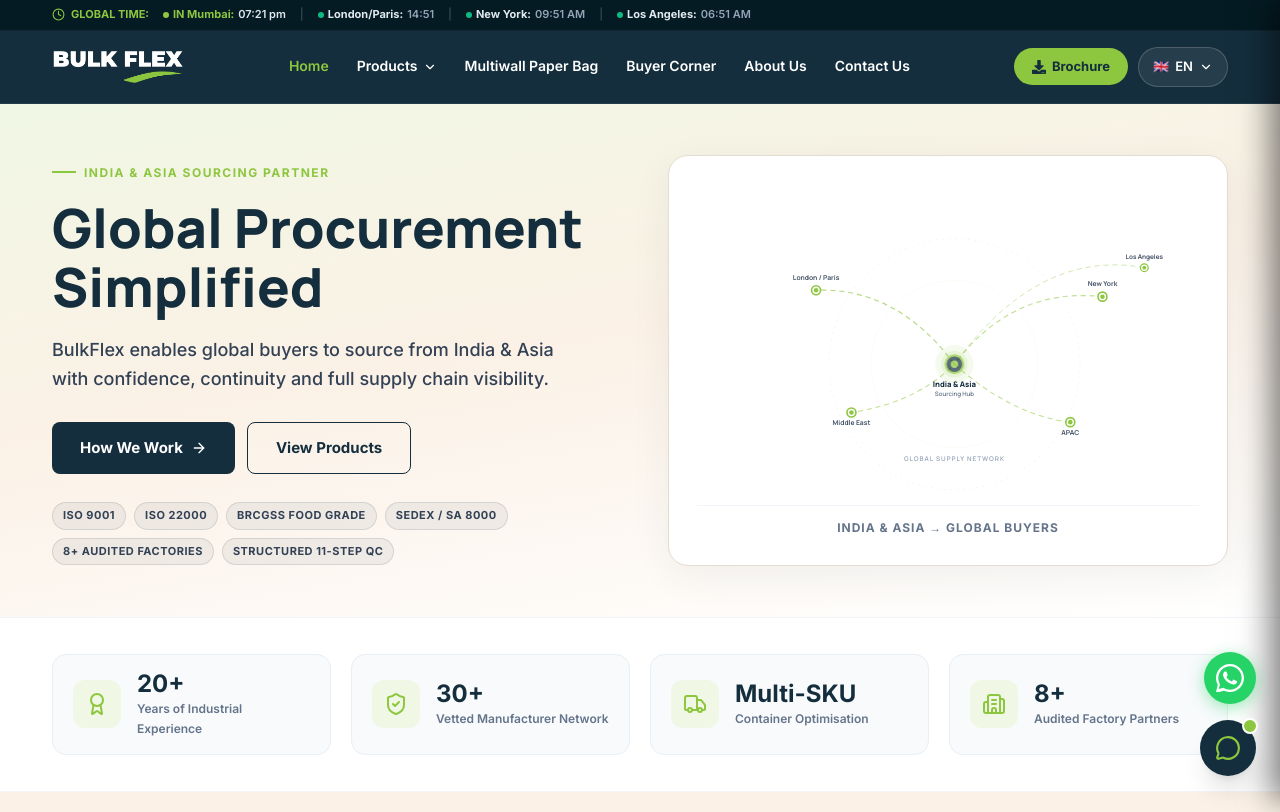
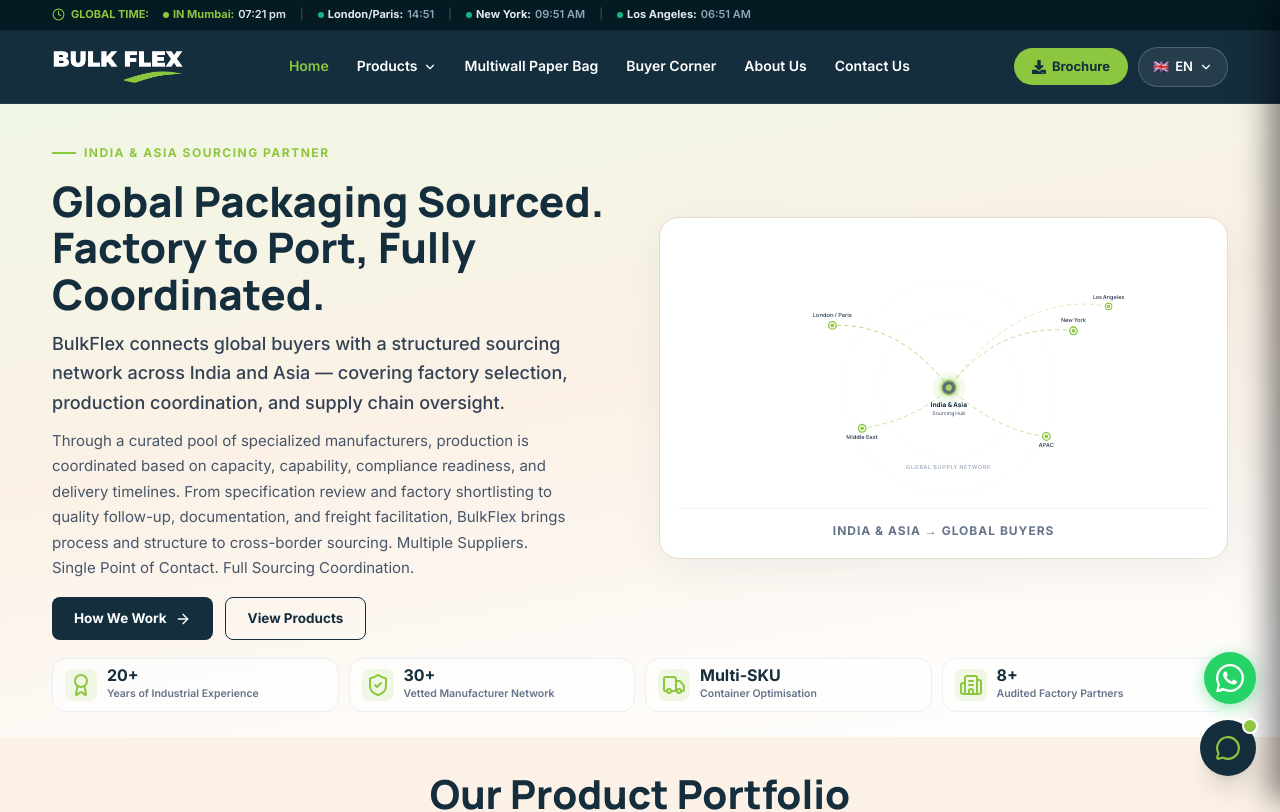
Before and after one commit to Shivam822600/bluxflex, a React (Vite) app: page / in a window 1280 px wide. Shown: the top 812 px of the page. Built offline with nearby package versions, Linux system fonts and the light colour scheme.

Commit message:
fix first thing

```diff
--- a/src/context/LanguageContext.jsx
+++ b/src/context/LanguageContext.jsx
@@ -17,9 +17,9 @@
 
     // Hero & Home Section
     heroTag: 'INDIA & ASIA SOURCING PARTNER',
-    heroTitle: 'Global Procurement Simplified',
-    heroDesc: 'BulkFlex enables global buyers to source from India & Asia with confidence, continuity and full supply chain visibility.',
-    heroDescSub1: '',
+    heroTitle: 'Global Packaging Sourced. Factory to Port, Fully Coordinated.',
+    heroDesc: 'BulkFlex connects global buyers with a structured sourcing network across India and Asia — covering factory selection, production coordination, and supply chain oversight.',
+    heroDescSub1: 'Through a curated pool of specialized manufacturers, production is coordinated based on capacity, capability, compliance readiness, and delivery timelines. From specification review and factory shortlisting to quality follow-up, documentation, and freight facilitation, BulkFlex brings process and structure to cross-border sourcing. Multiple Suppliers. Single Point of Contact. Full Sourcing Coordination.',
     heroDescSub2: '',
     heroTagline: '',
     heroCtaPrimary: 'How We Work',
--- a/src/pages/HomePage.jsx
+++ b/src/pages/HomePage.jsx
@@ -144,7 +144,7 @@
           transform-origin: 400px 280px;
         }
       `}</style>
-      <svg viewBox="0 0 780 480" style={{ width: '100%', height: 'auto', maxHeight: '360px' }} aria-label="BulkFlex Global Sourcing Network — India and Asia to global buyers">
+      <svg viewBox="0 0 780 480" style={{ width: '100%', height: 'auto', maxHeight: '260px' }} aria-label="BulkFlex Global Sourcing Network — India and Asia to global buyers">
 
         {/* Subtle background circle */}
         <circle cx="400" cy="280" r="195" fill="none" stroke="rgba(20,46,61,0.07)" strokeWidth="1.5" strokeDasharray="2 8" />
@@ -346,14 +346,14 @@
       ═══════════════════════════════════════════════════════════════════════ */}
       <section style={{
         background: 'linear-gradient(170deg, #F0F7E4 0%, #FBF1E6 45%, #FFFFFF 100%)',
-        paddingTop: 'clamp(32px, 4vw, 56px)',
-        paddingBottom: 'clamp(32px, 4vw, 52px)'
+        paddingTop: 'clamp(20px, 2.5vw, 36px)',
+        paddingBottom: 'clamp(16px, 2vw, 28px)'
       }}>
         <div className="container">
           <div style={{
             display: 'grid',
             gridTemplateColumns: 'repeat(auto-fit, minmax(300px, 1fr))',
-            gap: 'clamp(32px, 5vw, 56px)',
+            gap: 'clamp(24px, 3vw, 40px)',
             alignItems: 'center'
           }}>
 
@@ -378,12 +378,12 @@
 
               <Reveal delay={0.07}>
                 <h1 style={{
-                  fontSize: 'clamp(32px, 4.5vw, 54px)',
+                  fontSize: 'clamp(28px, 3.5vw, 42px)',
                   fontWeight: '800',
                   lineHeight: 1.1,
                   color: '#142E3D',
                   fontFamily: 'Manrope, sans-serif',
-                  marginBottom: '18px'
+                  marginBottom: '12px'
                 }}>
                   {t('heroTitle')}
                 </h1>
@@ -396,14 +396,29 @@
                   lineHeight: 1.65,
                   color: '#334155',
                   maxWidth: '520px',
-                  marginBottom: '28px'
+                  marginBottom: t('heroDescSub1') ? '10px' : '20px'
                 }}>
                   {t('heroDesc')}
                 </p>
               </Reveal>
 
+              {t('heroDescSub1') && (
+                <Reveal delay={0.18}>
+                  <p style={{
+                    fontSize: 'clamp(13.5px, 1.5vw, 15px)',
+                    fontWeight: '400',
+                    lineHeight: 1.7,
+                    color: '#475569',
+                    maxWidth: '520px',
+                    marginBottom: '16px'
+                  }}>
+                    {t('heroDescSub1')}
+                  </p>
+                </Reveal>
+              )}
+
               <Reveal delay={0.22}>
-                <div style={{ display: 'flex', flexWrap: 'wrap', gap: '12px', marginBottom: '28px' }}>
+                <div style={{ display: 'flex', flexWrap: 'wrap', gap: '12px', marginBottom: '0px' }}>
                   <a
                     href="#how-we-work"
                     style={{
@@ -413,8 +428,8 @@
                       background: '#142E3D',
                       color: '#FFFFFF',
                       fontWeight: '700',
-                      fontSize: '15px',
-                      padding: '13px 28px',
+                      fontSize: '13.5px',
+                      padding: '10px 22px',
                       borderRadius: '8px',
                       textDecoration: 'none',
                       transition: 'background 0.2s, transform 0.2s'
@@ -433,8 +448,8 @@
                       background: 'transparent',
                       color: '#142E3D',
                       fontWeight: '700',
-                      fontSize: '15px',
-                      padding: '13px 28px',
+                      fontSize: '13.5px',
+                      padding: '10px 22px',
                       borderRadius: '8px',
                       border: '1.5px solid #142E3D',
                       textDecoration: 'none',
@@ -447,32 +462,6 @@
                   </Link>
                 </div>
               </Reveal>
-
-              {/* Compliance badges */}
-              <Reveal delay={0.3}>
-                <div style={{
-                  display: 'flex',
-                  flexWrap: 'wrap',
-                  gap: '8px',
-                  alignItems: 'center'
-                }}>
-                  {['ISO 9001', 'ISO 22000', 'BRCGSS Food Grade', 'SEDEX / SA 8000', '8+ Audited Factories', 'Structured 11-Step QC'].map((badge) => (
-                    <span key={badge} style={{
-                      background: 'rgba(20,46,61,0.06)',
-                      border: '1px solid rgba(20,46,61,0.12)',
-                      color: '#334155',
-                      fontSize: '11px',
-                      fontWeight: '700',
-                      padding: '4px 10px',
-                      borderRadius: '50px',
-                      textTransform: 'uppercase',
-                      letterSpacing: '0.5px'
-                    }}>
-                      {badge}
-                    </span>
-                  ))}
-                </div>
-              </Reveal>
             </div>
 
             {/* ── Right: Global Sourcing Graphic ── */}
@@ -480,7 +469,7 @@
               <div style={{
                 background: '#FFFFFF',
                 borderRadius: '20px',
-                padding: 'clamp(16px, 3vw, 28px)',
+                padding: 'clamp(12px, 2vw, 18px)',
                 border: '1px solid #E4DCD0',
                 boxShadow: '0 10px 40px rgba(20,46,61,0.06)'
               }}>
@@ -499,23 +488,13 @@
             </Reveal>
 
           </div>
-        </div>
-      </section>
 
-      {/* ═══════════════════════════════════════════════════════════════════════
-          SECTION 2 — STATS CREDIBILITY STRIP
-      ═══════════════════════════════════════════════════════════════════════ */}
-      <section style={{
-        background: '#FFFFFF',
-        padding: '36px 0',
-        borderBottom: '1px solid #F1F5F9',
-        borderTop: '1px solid #F1F5F9'
-      }}>
-        <div className="container">
+          {/* Stats Credibility Strip — inside hero */}
           <div style={{
             display: 'grid',
             gridTemplateColumns: 'repeat(auto-fit, minmax(200px, 1fr))',
-            gap: '20px'
+            gap: '10px',
+            marginTop: 'clamp(12px, 1.5vw, 18px)'
           }}>
             {[
               { number: '20+', label: 'Years of Industrial Experience', icon: <Award color="#8DC63F" size={24} /> },
@@ -526,9 +505,9 @@
               <div key={i} style={{
                 display: 'flex',
                 alignItems: 'center',
-                gap: '16px',
-                padding: '16px 20px',
-                background: '#F8FAFC',
+                gap: '10px',
+                padding: '8px 12px',
+                background: 'rgba(255,255,255,0.7)',
                 borderRadius: '14px',
                 border: '1px solid #E8EFF5',
                 transition: 'box-shadow 0.2s'
@@ -537,8 +516,8 @@
                 onMouseLeave={(e) => { e.currentTarget.style.boxShadow = 'none'; }}
               >
                 <div style={{
-                  width: '48px', height: '48px',
-                  borderRadius: '12px',
+                  width: '32px', height: '32px',
+                  borderRadius: '8px',
                   background: '#F0F7E4',
                   display: 'flex', alignItems: 'center', justifyContent: 'center',
                   flexShrink: 0
@@ -546,10 +525,10 @@
                   {stat.icon}
                 </div>
                 <div>
-                  <div style={{ fontSize: '24px', fontWeight: '800', color: '#142E3D', lineHeight: 1.1 }}>
+                  <div style={{ fontSize: '16px', fontWeight: '800', color: '#142E3D', lineHeight: 1.1 }}>
                     {stat.number}
                   </div>
-                  <div style={{ fontSize: '12px', color: '#64748B', fontWeight: '600', marginTop: '2px' }}>
+                  <div style={{ fontSize: '10.5px', color: '#64748B', fontWeight: '600', marginTop: '1px' }}>
                     {stat.label}
                   </div>
                 </div>
@@ -562,19 +541,19 @@
       {/* ═══════════════════════════════════════════════════════════════════════
           SECTION 3 — PRODUCTS
       ═══════════════════════════════════════════════════════════════════════ */}
-      <section style={{ padding: 'clamp(56px, 7vw, 88px) 0', background: '#FBF1E6' }}>
+      <section style={{ padding: 'clamp(20px, 2.5vw, 32px) 0', background: '#FBF1E6' }}>
         <div className="container">
 
           {/* Section header with FIBC emphasis */}
           <div style={{ textAlign: 'center', maxWidth: '640px', margin: '0 auto 36px auto' }}>
-            <span style={{ color: '#8DC63F', fontWeight: '700', fontSize: '12px', textTransform: 'uppercase', letterSpacing: '1.5px' }}>
+            {/* <span style={{ color: '#8DC63F', fontWeight: '700', fontSize: '12px', textTransform: 'uppercase', letterSpacing: '1.5px' }}>
               Industrial Grade Range
-            </span>
+            </span> */}
             <h2 style={{
               fontSize: 'clamp(28px, 3.5vw, 40px)',
               fontWeight: '800',
               color: '#142E3D',
-              marginTop: '8px',
+              // marginTop: '2px',
               marginBottom: '10px'
             }}>
               Our Product Portfolio
```
